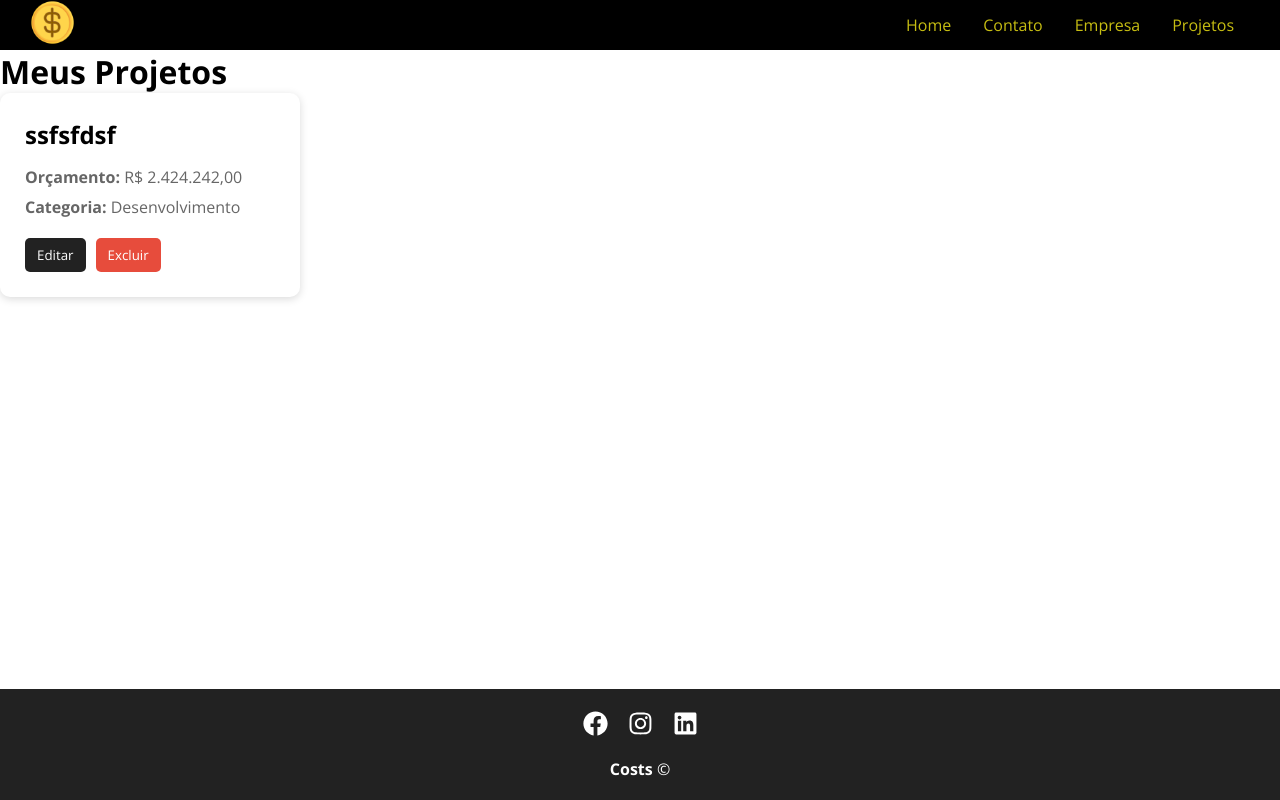
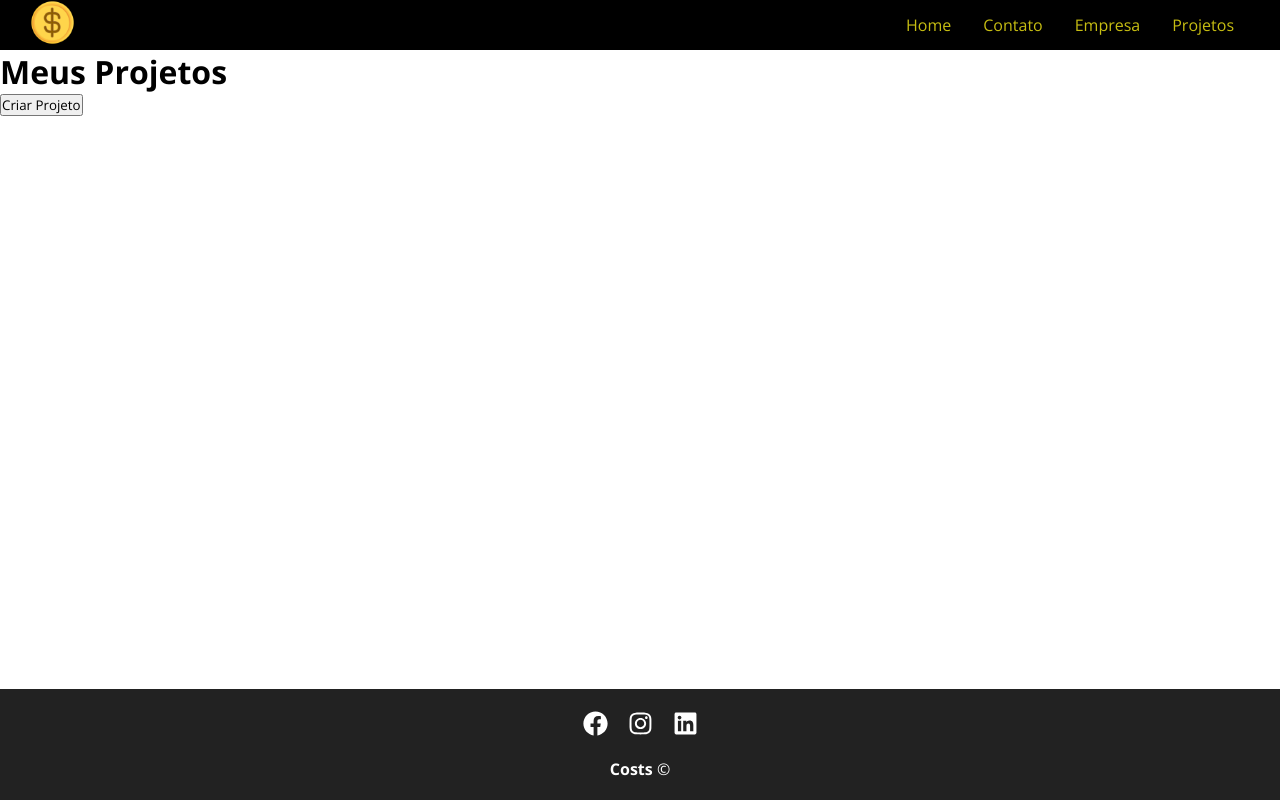
Before and after one commit to lucasf-alv/CostsProject, a React (Create React App) app in the folder frontend/: page /projects in a window 1280 px wide. Built offline with nearby package versions, Linux system fonts and the light colour scheme; data requests are answered from the project's data file; a web font is replaced by a local one.

Commit message:
Adição de botão na página Projects

```diff
--- a/frontend/db.json
+++ b/frontend/db.json
@@ -1,12 +1,5 @@
 {
-  "projects": [
-    {
-      "name": "ssfsfdsf",
-      "budget": 2424242,
-      "category": "2",
-      "id": "Ryk0Vn_o3Hc"
-    }
-  ],
+  "projects": [],
   "categories": [
     {
       "id": "1",
--- a/frontend/src/components/modals/ModalCreateProject.js
+++ b/frontend/src/components/modals/ModalCreateProject.js
@@ -38,7 +38,7 @@ export default function ModalCreateProject({ setModal }) {
 
       setTimeout(() => {
         setModal(false);
-        navigate("/projects");
+        window.location.href = "/projects";
       }, 2000);
     }
   }
--- a/frontend/src/components/pages/Project.js
+++ b/frontend/src/components/pages/Project.js
@@ -1,9 +1,12 @@
 import { useEffect, useState } from "react";
 import ProjectCard from "../layout/ProjectCard";
+import styles from "./Project.module.css";
+import ModalCreateProject from "../modals/ModalCreateProject";
 
 export default function Projects() {
   const [projects, setProjects] = useState([]);
   const [categories, setCategories] = useState([]);
+  const [createProjectModal, setCreateProjectModal] = useState(false);
 
   useEffect(() => {
     fetch("http://localhost:5000/projects")
@@ -38,6 +41,10 @@ export default function Projects() {
   return (
     <div>
       <h1>Meus Projetos</h1>
+      <button onClick={() => setCreateProjectModal(true)}>Criar Projeto</button>
+      {createProjectModal && (
+        <ModalCreateProject setModal={setCreateProjectModal} />
+      )}
 
       {projects.map((project) => (
         <ProjectCard
```
Also changed, not shown: frontend/src/components/pages/Project.module.css (added).
